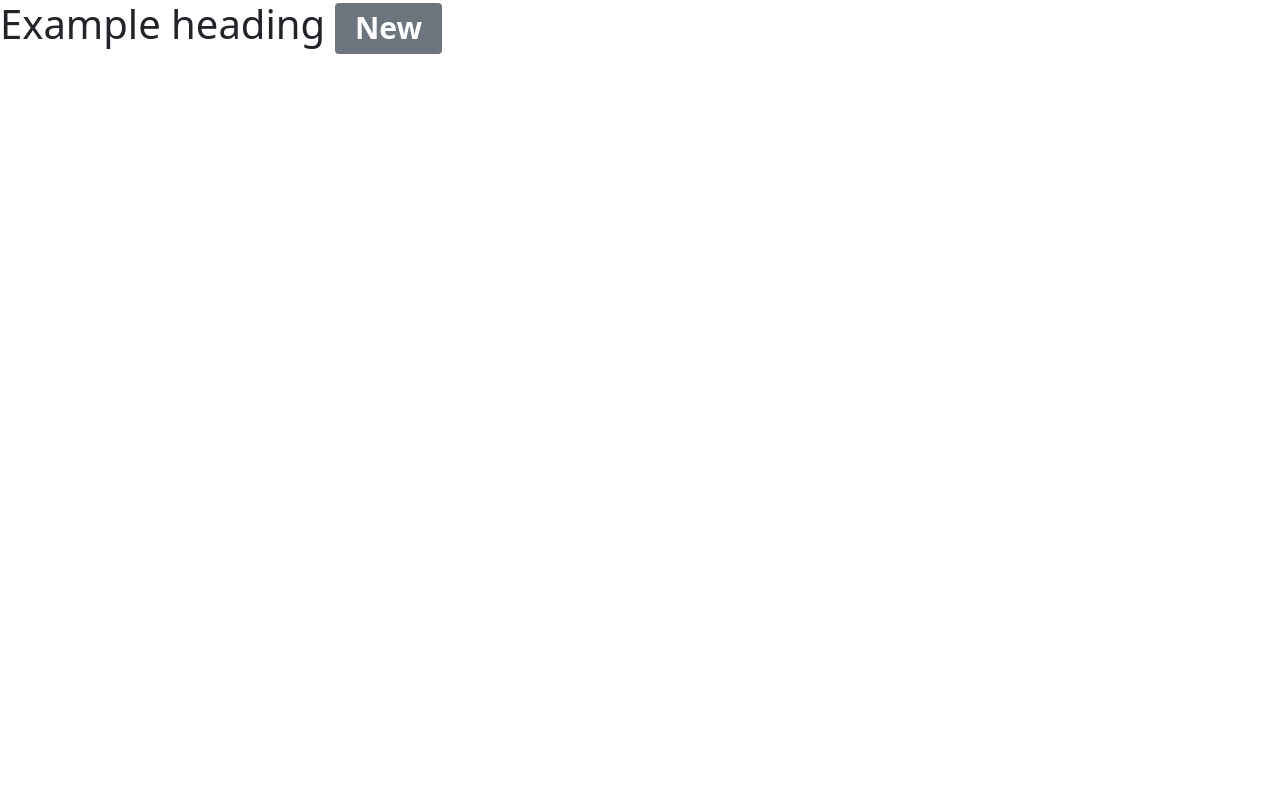
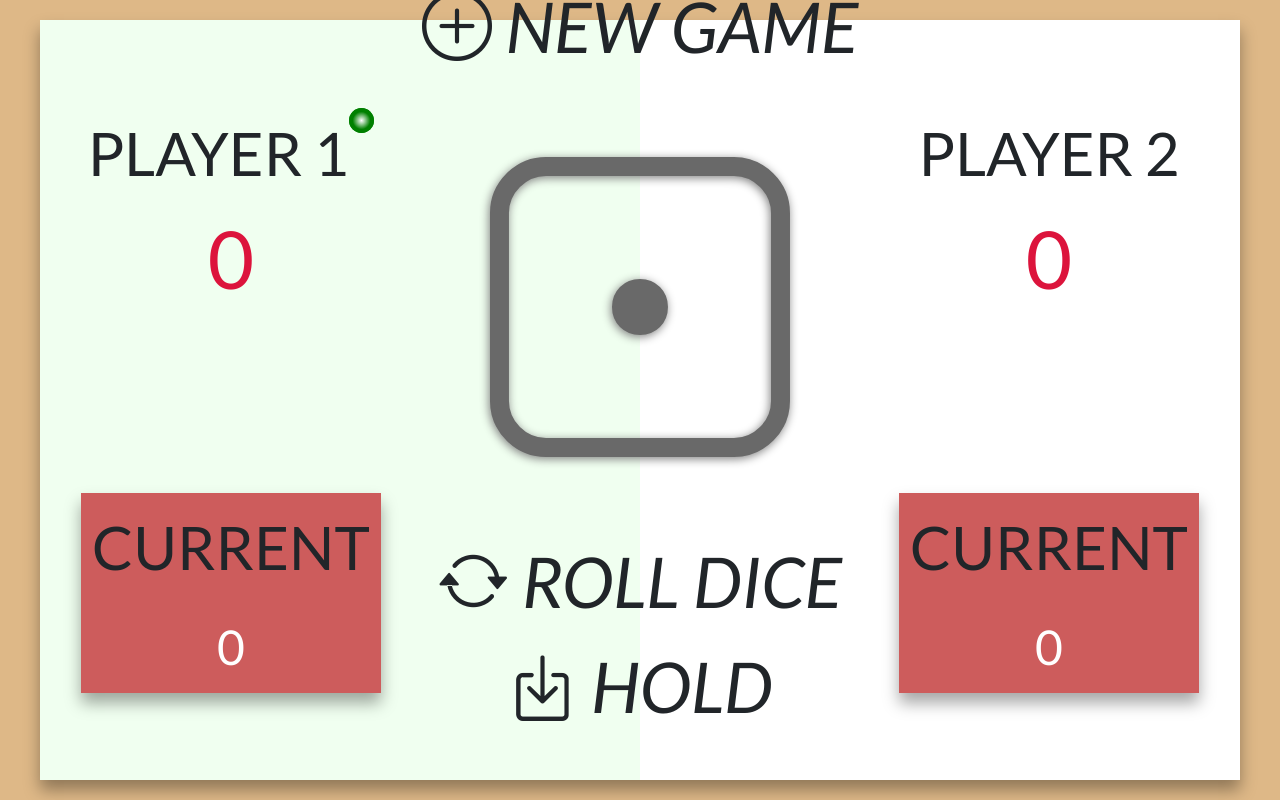
Before and after one commit to Jeff-31/studidicegame, a plain HTML site: page index.html in a window 1280 px wide. Drawn offline with nearby package versions, Linux system fonts and the light colour scheme.

Commit message:
html & css creation

```diff
--- a/index.html
+++ b/index.html
@@ -2,19 +2,78 @@
 <html lang="fr">
 <head>
   <meta charset="UTF-8">
+  <!-- viewport meta tag to control layout on mobile browsers -->
   <meta name="viewport" content="width=device-width, initial-scale=1">
-  <!-- Latest bootstrap compiled and minified CSS -->
+  <!-- Bootstrap compiled and minified CSS & icons -->
   <link href="https://cdn.jsdelivr.net/npm/bootstrap@5.1.1/dist/css/bootstrap.min.css"
         rel="stylesheet"
         integrity="sha384-F3w7mX95PdgyTmZZMECAngseQB83DfGTowi0iMjiWaeVhAn4FJkqJByhZMI3AhiU"
         crossorigin="anonymous">
-  <title>Document</title>
+  <link rel="stylesheet" href="https://cdn.jsdelivr.net/npm/bootstrap-icons@1.5.0/font/bootstrap-icons.css">
+  <!-- Lato Font loading -->
+  <link rel="preconnect" href="https://fonts.googleapis.com">
+  <link rel="preconnect" href="https://fonts.gstatic.com" crossorigin>
+  <link href="https://fonts.googleapis.com/css2?family=Lato:ital@0;1&display=swap" rel="stylesheet">
+  <!-- Local CSS Link -->
+  <link rel="stylesheet" type="text/css" href="style.css">
+  <!-- SEO -->
+  <meta name="description" content="Projet d'evaluation JavaScript" />
+  <!-- Site name -->
+  <title>The Studi Dice Game</title>
 </head>
 <body>
-  <h1>Example heading <span class="badge bg-secondary">New</span></h1>
+  <div class="play1" id="play1">
+    <div class="play1Name" id="player1Name">
+      <div class="name1">PLAYER 1</div>
+      <div class="indicatorPlay1" style="display:block"></div>
+      <div class="score1Global" id="score1Global">0</div>
+    </div>
+    <div class="score1Current" id="score1Current">
+      <div class= "Current1">CURRENT</div>
+      <div class="score1">0</div>
+    </div>
+  </div>
+  <div class = "button">
+    <i class="bi bi-plus-circle newGame" id="newGame"> NEW GAME</i>
+    <div class="diceContainer">
+        <i class="bi bi-dice-1"></i>
+      <div class="dice dice2" style= "display:none;">
+        <i class="bi bi-dice-2"></i>
+      </div>
+      <div class="dice dice3" style= "display:none;">
+        <i class="bi bi-dice-3"></i>
+      </div>
+      <div class="dice dice4" style= "display:none;">
+        <i class="bi bi-dice-4"></i>
+       </div>
+      <div class="dice dice5" style= "display:none;">
+        <i class="bi bi-dice-5"></i>
+      </div>
+      <div class="dice dice6" style= "display:none;">
+        <i class="bi bi-dice-6"></i>
+      </div>
+    </div>
+    <div class="diceAction">
+      <i class="bi bi-arrow-repeat rollDice" id="rollDice"> ROLL DICE</i>
+      <br>
+      <i class="bi bi-box-arrow-in-down hold" id="hold"> HOLD</i>
+    </div>
+  </div>
+  <div class="play2" id="play2">
+    <div class="play2Name" id="player2Name" >
+      <div class="name2">PLAYER 2</div>
+      <div class="indicatorPlay2" style="display:none"></div>
+      <div class="score2Global" id="score2Global">0</div>
+    </div>
+    <div class="score2Current" id="score2Current">
+      <div class= "Current1">CURRENT</div>
+      <div class="score1">0</div>
+    </div>
+  </div>
   <script src="https://cdn.jsdelivr.net/npm/bootstrap@5.1.1/dist/js/bootstrap.bundle.min.js"
   integrity="sha384-/bQdsTh/da6pkI1MST/rWKFNjaCP5gBSY4sEBT38Q/9RBh9AH40zEOg7Hlq2THRZ"
   crossorigin="anonymous"></script>
-  <script src="scrip.js"></script>
+  <script src="https://ajax.aspnetcdn.com/ajax/jQuery/jquery-3.4.1.min.js"></script>
+  <script src="script.js"></script>
 </body>
 </html>
--- /dev/null
+++ b/style.css
@@ -0,0 +1,122 @@
+* {
+  font-family: 'Lato',sans-serif;
+}
+
+html {
+  position: fixed;
+  left: 0;
+  top: 0;
+  height: 100%;
+  width: 100%;
+  background-color:burlywood
+}
+body {
+  height: 95vh;
+  width: 95vw;
+  margin:2.5vh 2.5vw 2.5vh 2.5vw;
+  display: flex;
+  align-items: center;
+  justify-content: center;
+  flex-direction: row;
+  flex-wrap: nowrap;
+  box-shadow: rgba(0, 0, 0, 0.35) 0px 10px 15px;
+  background:linear-gradient(to right,
+  honeydew 2%,
+  honeydew 50%,
+  white 50%,
+  white 100%);
+  max-width: 1200px;
+  margin-left: auto;
+  margin-right: auto;
+}
+
+.play1, .play2{
+  display: flex;
+  flex-direction: column;
+  width: 50vw;
+  min-height: 95vh;
+  align-items:center;
+  justify-content: space-around;
+}
+
+div.score1Current, div.score2Current{
+  font-size: 4vw;
+  height: 15vh;
+  width: 22vw;
+  background-color: indianred;
+  display: flex;
+  justify-content: space-around;
+  flex-direction: column;
+  text-align:center;
+  box-shadow: rgba(0, 0, 0, 0.35) 0px 10px 15px;
+}
+
+.score1, .score2 {
+  color:white;
+  font-size: 6vh;
+}
+
+div.score1Global, .score2Global {
+  color: crimson;
+  font-size: 10vh;
+  text-align:center;
+}
+
+div.name1, div.name2{
+  font-size: 5vw;
+  text-align:center;
+  float: left;
+}
+
+.indicatorPlay1, .indicatorPlay2  {
+  height: 2vw;
+  width: 2vw;
+  box-shadow: inset 0 0 1px 1px green;
+  background: radial-gradient(white, green,green);
+  border-radius: 1vw;
+  float: right;
+  }
+
+  .button{
+    display: flex;
+    flex-direction: column;
+    min-height: 95vh;
+    align-items:center;
+    padding-top: 7vh;
+    padding-bottom: 18vh;
+    text-align:center;
+    white-space: nowrap;
+    justify-content: space-between;
+  }
+
+i.bi-plus-circle, i.bi-arrow-repeat, i.bi-box-arrow-in-down {
+  font-size: 5vw;
+}
+
+.bi-dice-1, .bi-dice-2, .bi-dice-3, .bi-dice-4, .bi-dice-5, .bi-dice-6{
+  font-size: 40vw;
+  max-width: 40vh;
+  color:dimgrey;
+   border-radius: 4vw;
+  text-shadow: -1px 2px 10px grey;
+}
+
+@media screen and (min-width: 800px) {
+  .bi-dice-1, .bi-dice-2, .bi-dice-3, .bi-dice-4, .bi-dice-5, .bi-dice-6{
+    font-size: 300px;
+  }
+  i.bi-plus-circle, i.bi-arrow-repeat, i.bi-box-arrow-in-down{
+    font-size: 70px;
+  }
+}
+
+@media screen and (min-width: 800px) {
+  div.score1Current, div.score2Current{
+    font-size: 60px;
+    height: 200px;
+    width: 300px;
+  }
+  div.name1, div.name2{
+    font-size: 60px;
+  }
+}
```
Also changed, not shown: script.js (added).
